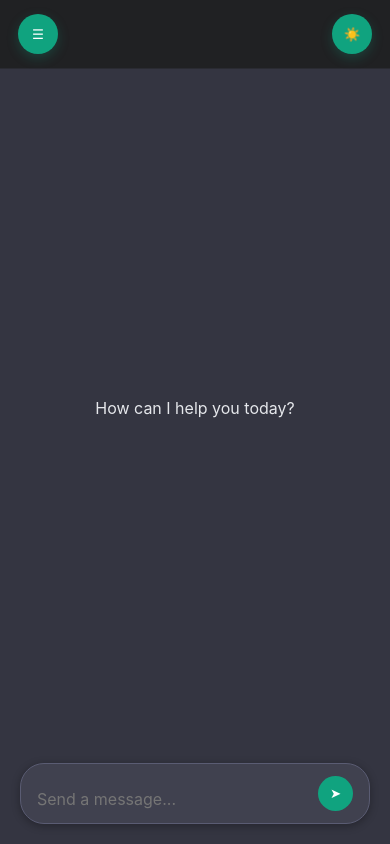
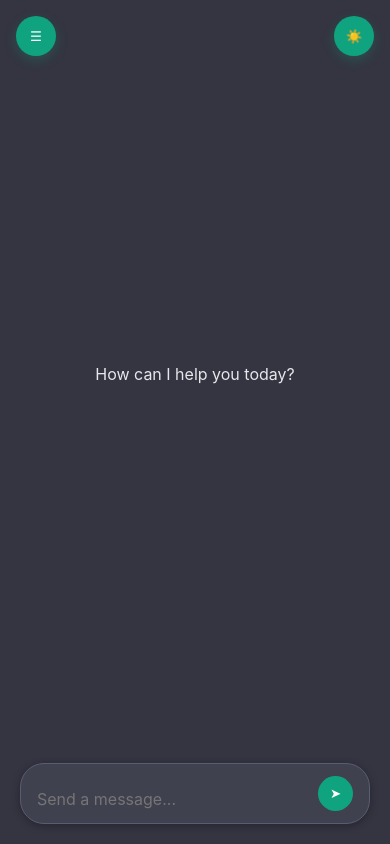
Before and after one commit to Shashi9298/mini-chatgpt-backend, a React (Create React App) app in the folder chat-ui/: page / in a window 390 px wide. Built offline with nearby package versions, Linux system fonts and the light colour scheme.

Commit message:
mobile floating controls remove header

```diff
--- a/chat-ui/src/App.css
+++ b/chat-ui/src/App.css
@@ -69,7 +69,7 @@
   }
 
   .chat-area {
-    padding: 16px !important;
+    padding: 0 16px 16px 16px !important;
   }
 
   .message-bubble {
--- a/chat-ui/src/App.js
+++ b/chat-ui/src/App.js
@@ -712,25 +712,18 @@ function App() {
           </button>
         )}
         {isMobile && !sidebarOpen && (
-          <div
-            style={{
-              width: "100%",
-              boxSizing: "border-box",
-              display: "flex",
-              alignItems: "center",
-              justifyContent: "space-between",
-              flexShrink: 0,
-              padding: "14px 18px",
-              borderBottom: theme === "light" ? "1px solid #e6e9ee" : "1px solid #2a2b32",
-              backgroundColor: theme === "light" ? "#ffffff" : "#202123",
-              color: theme === "light" ? "#0f1720" : "white"
-            }}
-          >
+          <>
             <button
               type="button"
               onClick={() => setSidebarOpen(true)}
               aria-label="Open sidebar"
-              style={mobileCircleBtnStyle}
+              style={{
+                ...mobileCircleBtnStyle,
+                position: "fixed",
+                top: "16px",
+                left: "16px",
+                zIndex: 1002
+              }}
             >
               ☰
             </button>
@@ -738,11 +731,17 @@ function App() {
               type="button"
               aria-label="Toggle theme"
               onClick={() => setTheme(theme === "light" ? "dark" : "light")}
-              style={mobileCircleBtnStyle}
+              style={{
+                ...mobileCircleBtnStyle,
+                position: "fixed",
+                top: "16px",
+                right: "16px",
+                zIndex: 1002
+              }}
             >
               {theme === "light" ? "🌙" : "☀️"}
             </button>
-          </div>
+          </>
         )}
 
         {/* Chat */}
```
